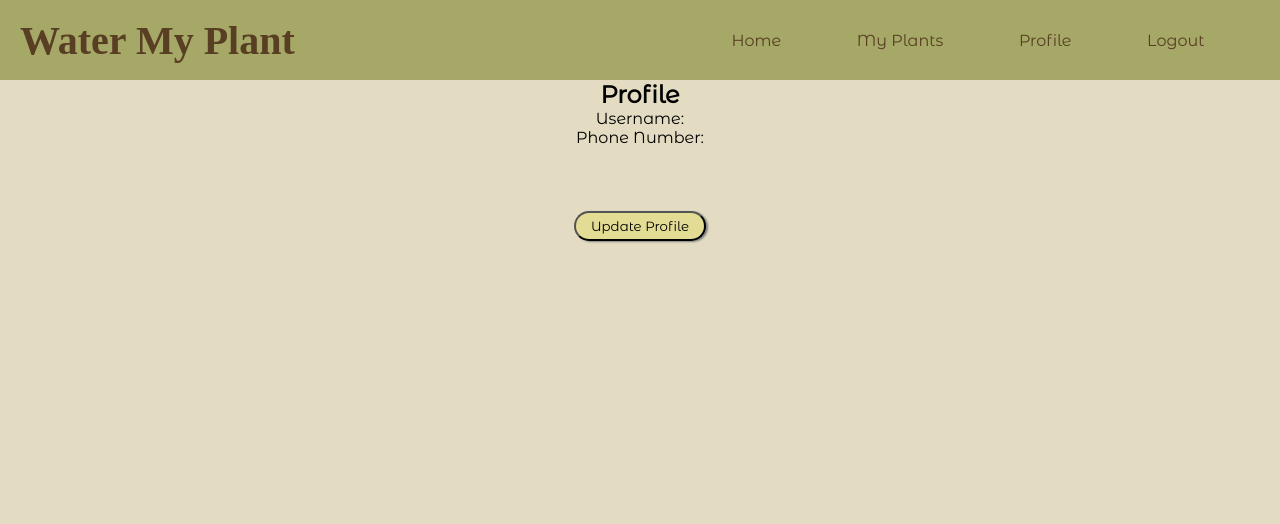
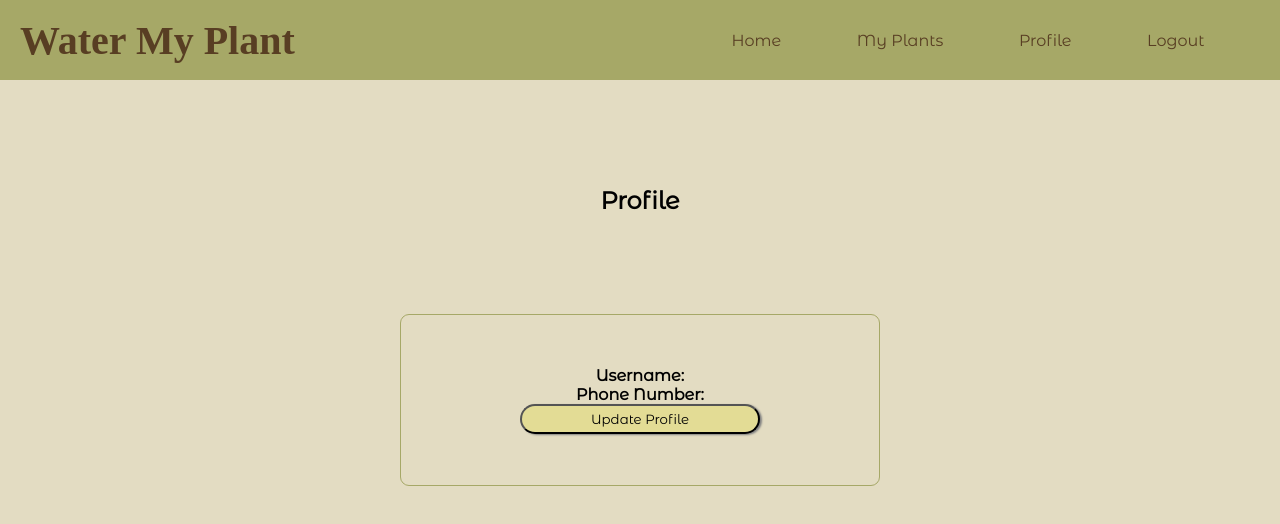
Before and after one commit to tt-17-water-my-plants/Front-End-Aleks-Update, a React (Create React App) app in the folder water-my-plants/: page /profile in a window 1280 px wide. Shown: the top 524 px of the page. Built offline with nearby package versions, Linux system fonts and the light colour scheme; no server answers; sample sign-in values are in the browser's storage; a web font is replaced by a local one.

Commit message:
update profile page styling

```diff
--- a/water-my-plants/src/components/UserProfile.js
+++ b/water-my-plants/src/components/UserProfile.js
@@ -2,6 +2,48 @@ import React, { useEffect, useState } from "react";
 import { useHistory } from "react-router";
 import axiosWithAuth from "../utils/axiosWithAuth";
 import Nav from "./Nav";
+import styled from "styled-components";
+
+const ProfileDiv = styled.div`
+  display: flex;
+  flex-direction: column;
+  margin: auto;
+  width: auto;
+  height: 30rem;
+  margin-top: 2%;
+  button {
+    width: 15rem;
+    margin: auto;
+  }
+  h2 {
+    margin-top: 5rem;
+  }
+  .user-info {
+    border: 1px solid #a6a867;
+    display: flex;
+    flex-direction: column;
+    justify-content: space-around;
+    align-content: space-between;
+    width: 30rem;
+    margin: auto;
+    border-radius: 9px;
+    padding-top: 4%;
+    padding-bottom: 4%;
+  }
+  @media (max-width: 991px) {
+    .user-info {
+      border: 1px solid #a6a867;
+      display: flex;
+      flex-direction: column;
+      justify-content: space-around;
+      align-content: space-around;
+      width: 20rem;
+      margin: auto;
+      border-radius: 9px;
+      padding: 5%;
+    }
+  }
+`;
 
 const initialData = {
   password: "",
@@ -32,12 +74,19 @@ function Profile() {
   return (
     <>
       <Nav />
-      <div>
+      <ProfileDiv>
         <h2>Profile</h2>
-        <p>Username: {userData.username}</p>
-        <p>Phone Number: {userData.phone_number}</p>
-        <button onClick={handleUpdate}>Update Profile</button>
-      </div>
+        <div className="user-info">
+          <p>
+            <b>Username: </b>
+            {userData.username}
+          </p>
+          <p>
+            <b>Phone Number:</b> {userData.phone_number}
+          </p>
+          <button onClick={handleUpdate}>Update Profile</button>
+        </div>
+      </ProfileDiv>
     </>
   );
 }
```
